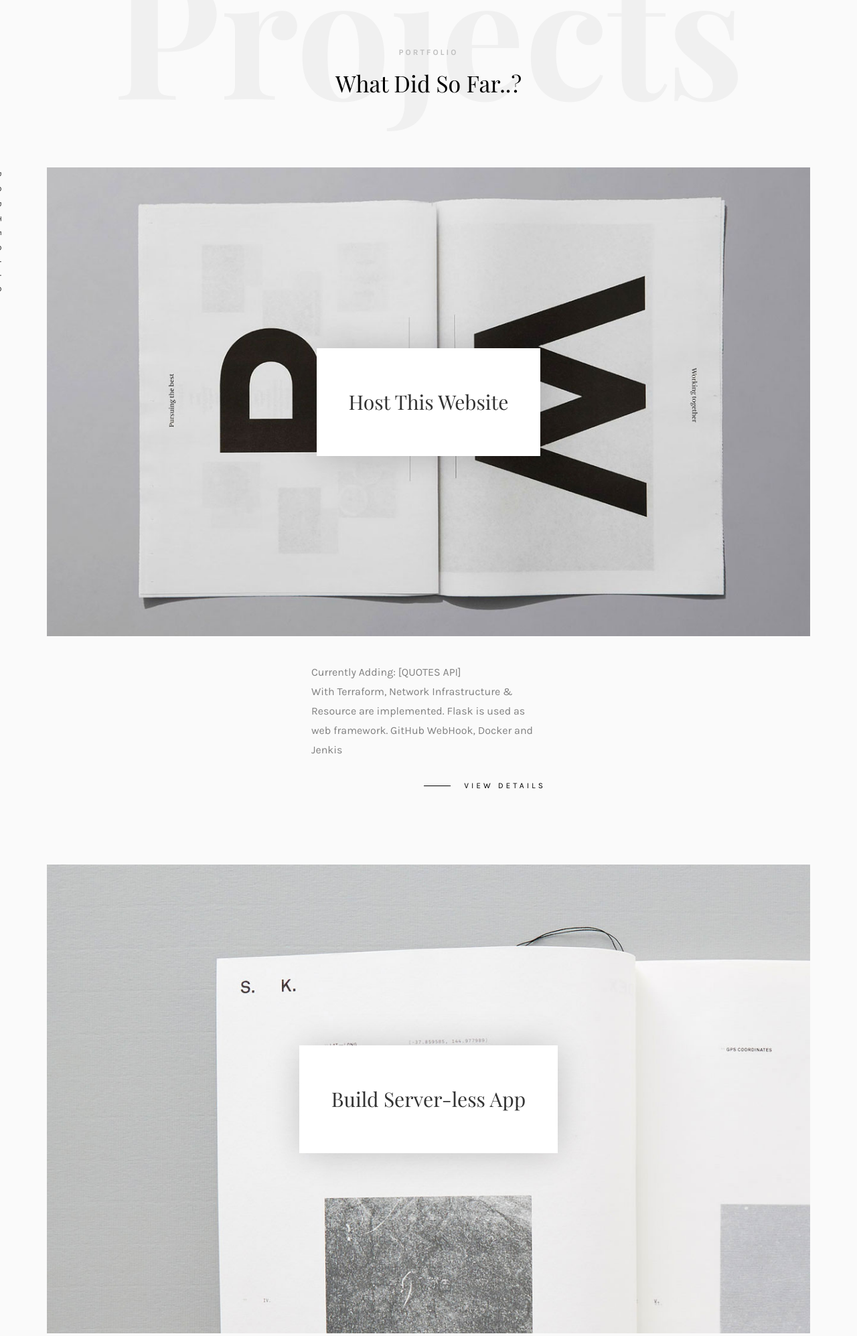
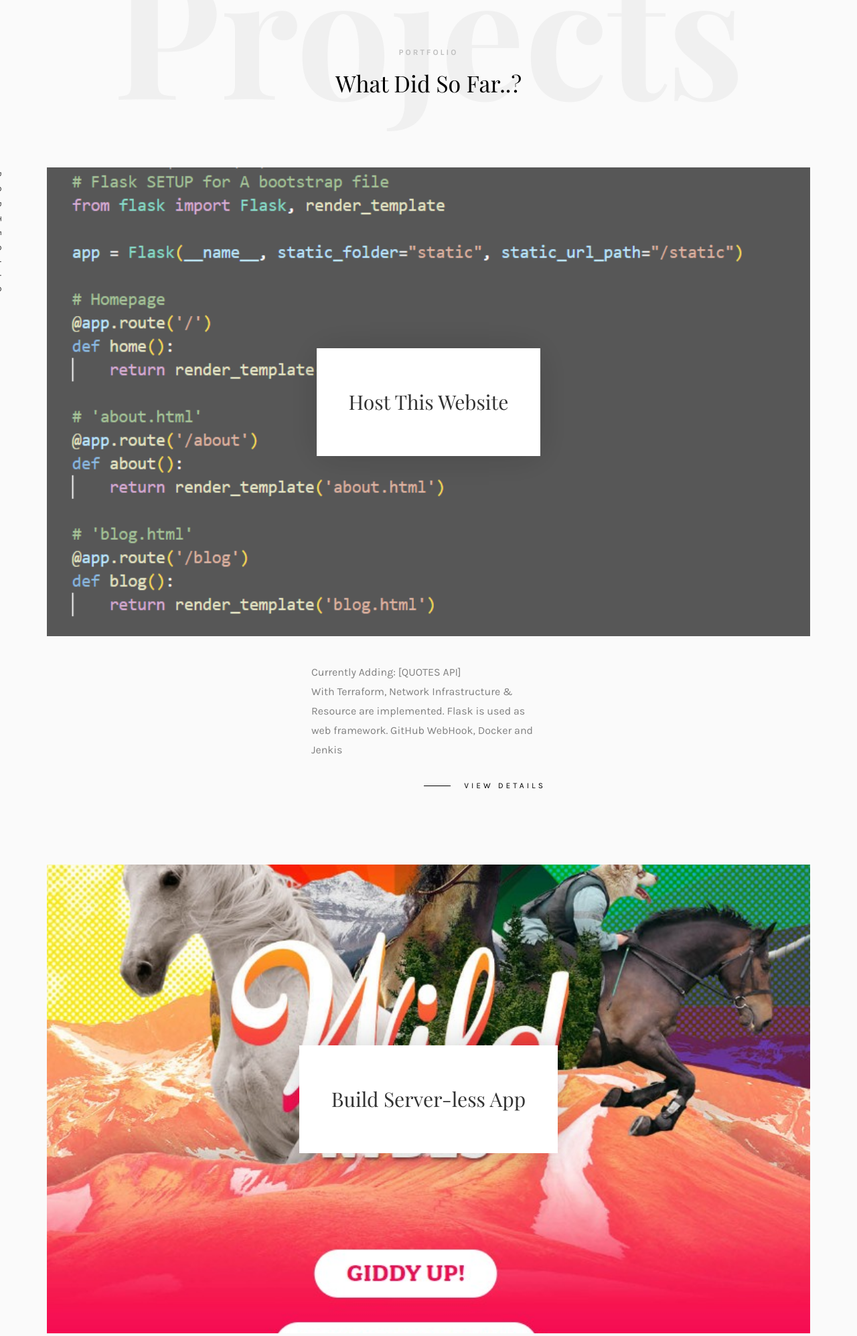
Before and after one commit to MyDogTomsky/soo_portfolio, a Flask app: page / in a window 1280 px wide. Shown: the part 2029-4024 px from the top of the page at 67% size. Run offline with Flask 3, Linux system fonts and the light colour scheme; some libraries are stand-ins or nearby versions; some web fonts are replaced.

```diff
--- a/web_app/templates/index.html
+++ b/web_app/templates/index.html
@@ -239,7 +239,7 @@
 				<div class="row">
 					<div class="col-md-12">
 						<div class="work-entry animate-box">
-							<a href="/work-single.html" class="work-img" style="background-image: url(/static/images/work-1.jpg);">
+							<a href="/work-single.html" class="work-img" style="background-image: url(/static/images/code_blurred.png);">
 								<div class="display-t">
 									<div class="work-name">
 										<h2>Host This Website</h2>
@@ -256,7 +256,7 @@
 					</div>
 					<div class="col-md-12">
 						<div class="work-entry animate-box">
-							<a href="/work.html" class="work-img" style="background-image: url(/static/images/work-2.jpg);">
+							<a href="#" class="work-img" style="background-image: url(/static/images/serverless_program.jpg);">
 								<div class="display-t">
 									<div class="work-name">
 										<h2>Build Server-less App</h2>
@@ -273,7 +273,7 @@
 					</div>
 					<div class="col-md-12">
 						<div class="work-entry animate-box">
-							<a href="work.html" class="work-img" style="background-image: url(/static/images/work-3.jpg);">
+							<a href="#" class="work-img" style="background-image: url(/static/images/lamp_program.jpg);">
 								<div class="display-t">
 									<div class="work-name">
 										<h2>Host LAMP Web App</h2>
@@ -290,7 +290,7 @@
 					</div>
 					<div class="col-md-12">
 						<div class="work-entry animate-box">
-							<a href="work.html" class="work-img" style="background-image: url(/static/images/work-4.jpg);">
+							<a href="#" class="work-img" style="background-image: url(/static/images/mobile_program.jpg);">
 								<div class="display-t">
 									<div class="work-name">
 										<h2>Etc</h2>
```
